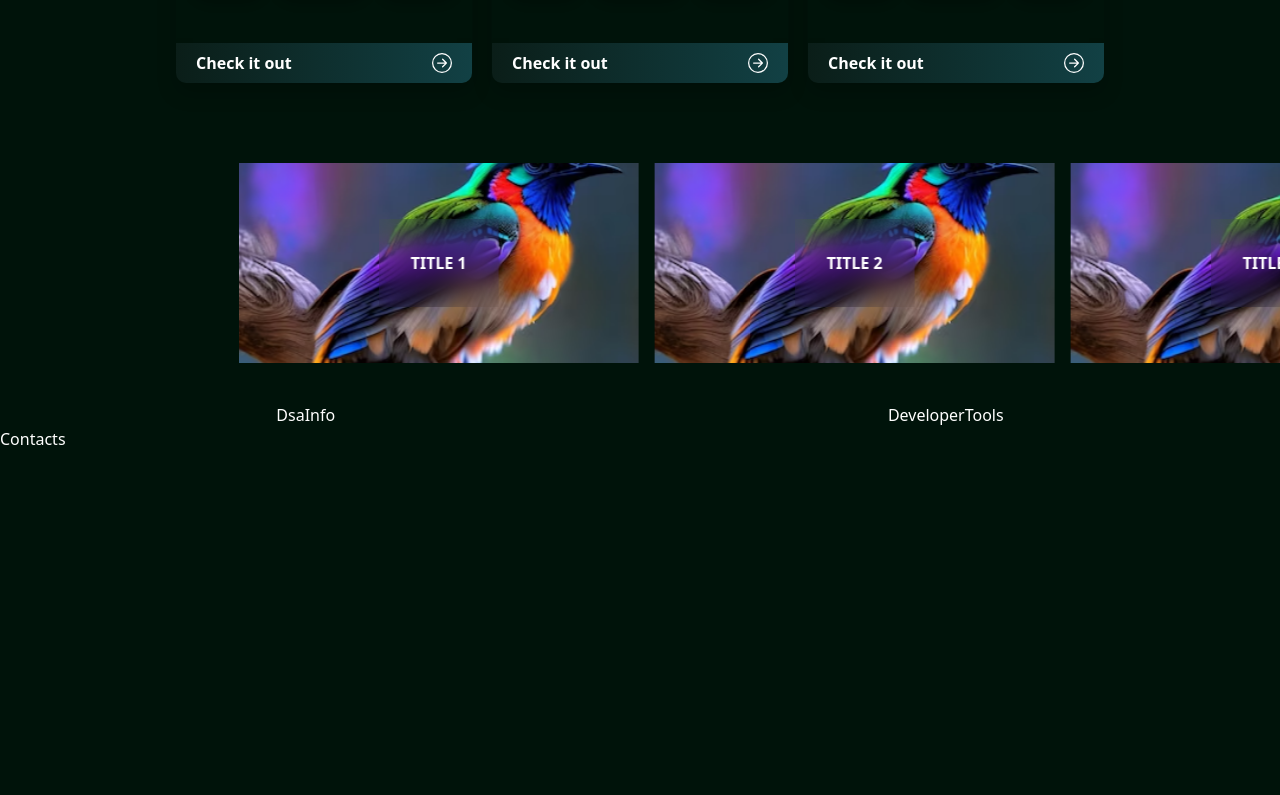
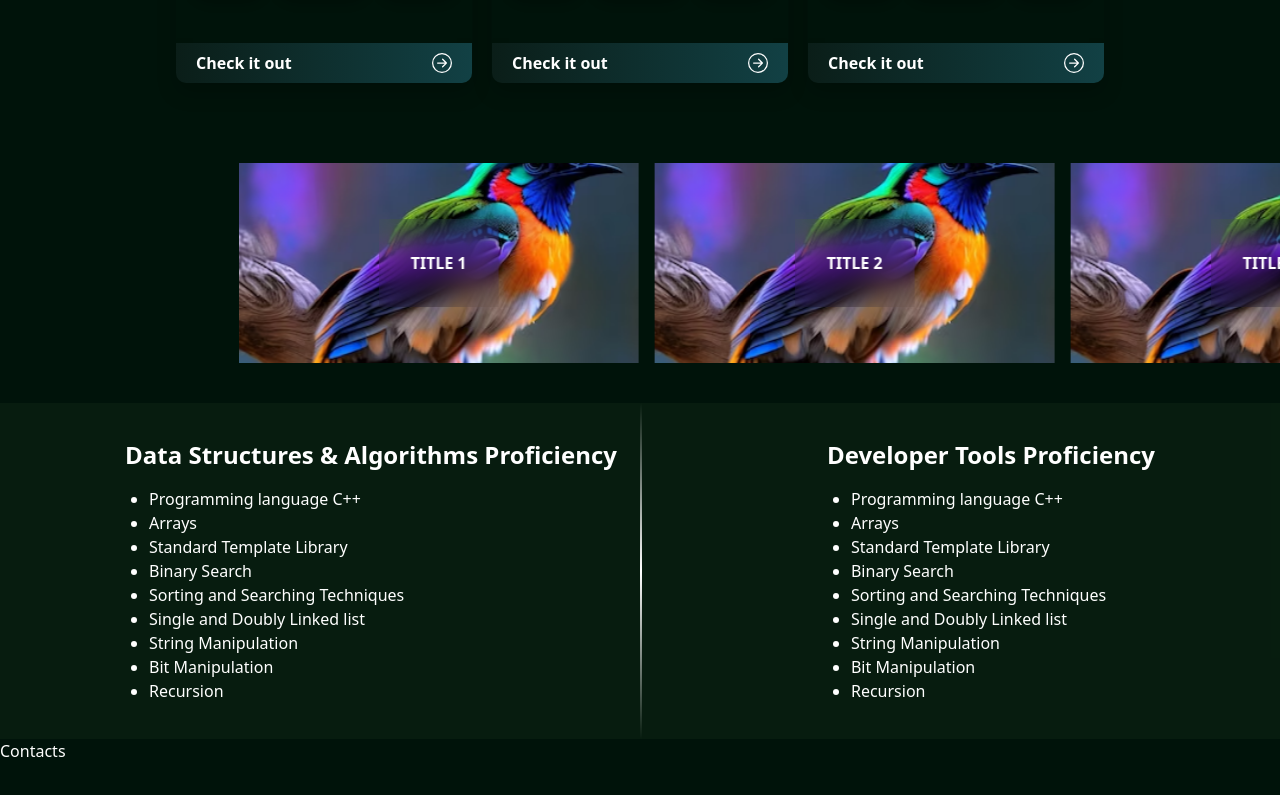
Before and after one commit to samrat53/version0, a React (Vite) app: page / in a window 1280 px wide. Shown: the part 1441-2236 px from the top of the page. Built offline with nearby package versions, Linux system fonts and the light colour scheme.

Commit message:
skills section blueprint

```diff
--- a/src/App.css
+++ b/src/App.css
@@ -263,3 +263,16 @@ body {
   transform: translate(3px, 3px);
   transition-duration: 0.3s;
 }
+
+.gradient{
+  /* background: linear-gradient(0deg, #283f4400, #06853b2f); */
+  background-color: #2d4d2d2c;
+}
+.vertical-line {
+  position: absolute;
+  left: 50%;
+  top: 0;
+  height: 100%;
+  width: 2px;
+  background: linear-gradient(0deg, transparent,white,transparent );
+}
--- a/src/components/DeveloperTools.jsx
+++ b/src/components/DeveloperTools.jsx
@@ -1,9 +1,29 @@
 import React from 'react'
 
 const DeveloperTools = () => {
-  return (
-    <div>DeveloperTools</div>
-  )
+    const data = [
+        "Programming language C++",
+        "Arrays",
+        "Standard Template Library",
+        "Binary Search",
+        "Sorting and Searching Techniques",
+        "Single and Doubly Linked list",
+        "String Manipulation",
+        "Bit Manipulation",
+        "Recursion",
+      ];
+      return (
+        <div className=''>
+          <h2 className="text-2xl font-bold mb-4">Developer Tools Proficiency</h2>
+          <ul className="list-disc ml-6">
+            {data.map((item, index) => {
+              return (
+                <li key={index}>{item}</li>
+              );
+            })}
+          </ul>
+        </div>
+      );
 }
 
 export default DeveloperTools
--- a/src/components/DsaInfo.jsx
+++ b/src/components/DsaInfo.jsx
@@ -1,9 +1,29 @@
-import React from 'react'
+import React from "react";
 
 const DsaInfo = () => {
+  const data = [
+    "Programming language C++",
+    "Arrays",
+    "Standard Template Library",
+    "Binary Search",
+    "Sorting and Searching Techniques",
+    "Single and Doubly Linked list",
+    "String Manipulation",
+    "Bit Manipulation",
+    "Recursion",
+  ];
   return (
-    <div>DsaInfo</div>
-  )
-}
+    <div>
+      <h2 className="text-2xl font-bold mb-4">Data Structures & Algorithms Proficiency</h2>
+      <ul className="list-disc ml-6">
+        {data.map((item, index) => {
+          return (
+            <li key={index}>{item}</li>
+          );
+        })}
+      </ul>
+    </div>
+  );
+};
 
-export default DsaInfo
+export default DsaInfo;
--- a/src/sections/SkillsTools.jsx
+++ b/src/sections/SkillsTools.jsx
@@ -1,14 +1,19 @@
-import React from 'react'
-import DsaInfo from '../components/DsaInfo'
-import DeveloperTools from '../components/DeveloperTools'
+import React from "react";
+import DsaInfo from "../components/DsaInfo";
+import DeveloperTools from "../components/DeveloperTools";
 
 const SkillsTools = () => {
   return (
-    <div className='flex justify-around'>
-      <DsaInfo/>
-      <DeveloperTools/>
+    <div className="flex justify-around gradient p-9 relative">
+      <div className="pr-4">
+        <DsaInfo />
+      </div>
+      <div className="pl-4">
+        <DeveloperTools />
+      </div>
+      <div className="vertical-line"></div>
     </div>
-  )
-}
+  );
+};
 
-export default SkillsTools
+export default SkillsTools;
```
